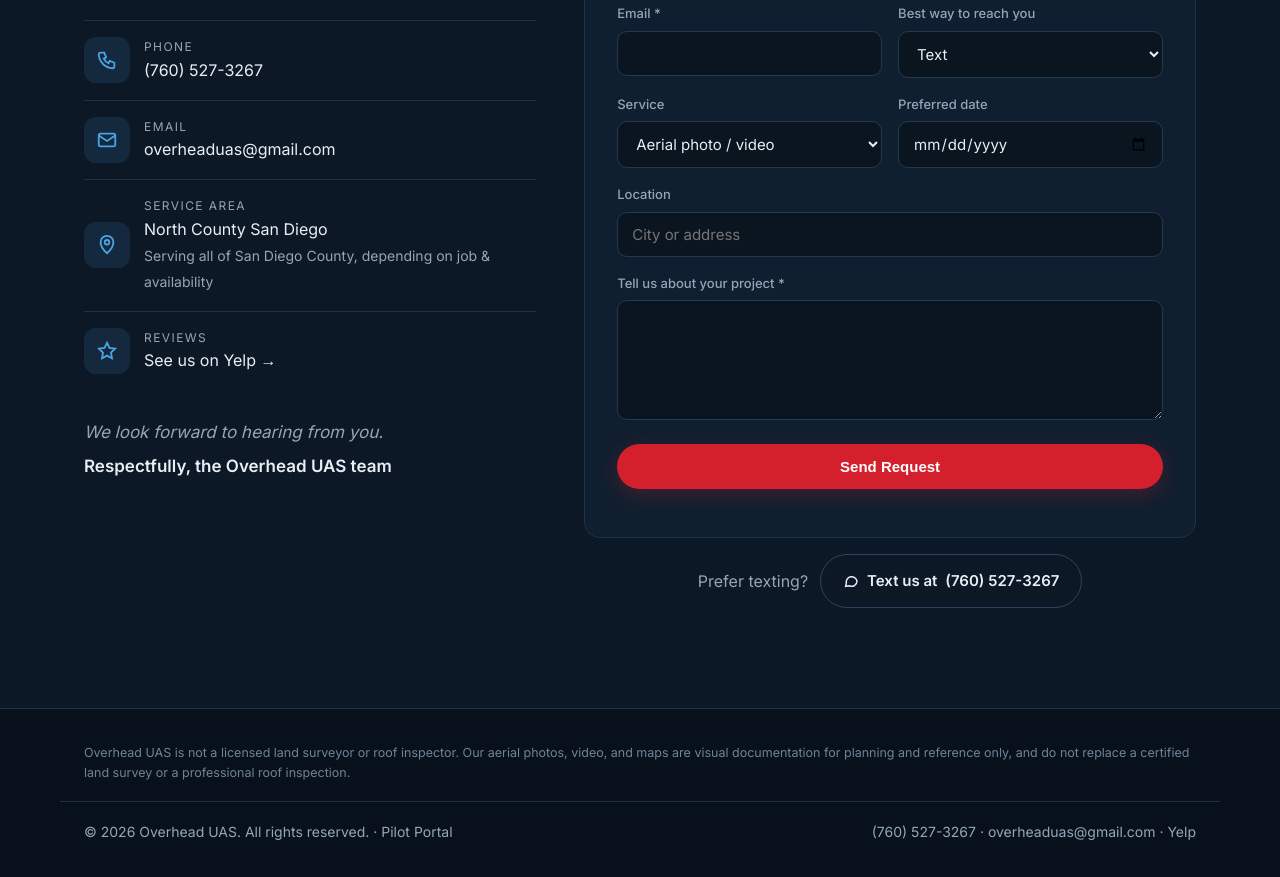
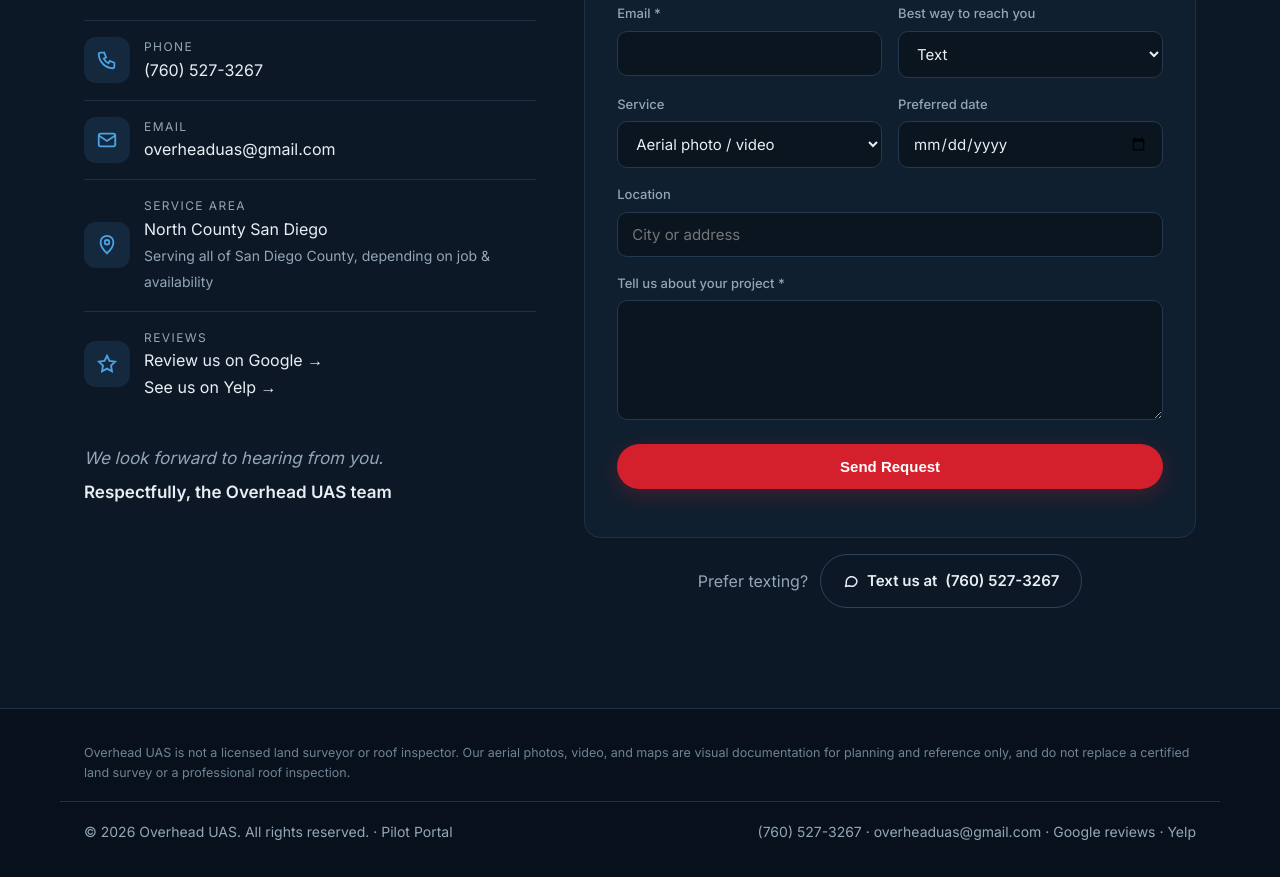
Before and after one commit to BertsHub92/overheaduas-site, a plain HTML site: page index.html in a window 1280 px wide. Shown: the part 7030-7907 px from the top of the page. Drawn offline with Linux system fonts and the light colour scheme.

Commit message:
Website: add Review us on Google links
Co-Authored-By: Claude Opus 5.5 <noreply@anthropic.com>
Claude-Session: https://claude.ai/code/session_014YGy2M2huFVkbJZZpMFLM7

```diff
--- a/index.html
+++ b/index.html
@@ -455,6 +455,7 @@
           <span><svg width="18" height="18" viewBox="0 0 24 24" fill="none" stroke="currentColor" stroke-width="2"><rect x="4" y="4" width="16" height="16" rx="3"/><path d="M8 12l3 3 5-6"/></svg>Insured flights</span>
           <span><svg width="18" height="18" viewBox="0 0 24 24" fill="none" stroke="currentColor" stroke-width="2"><circle cx="12" cy="12" r="9"/><path d="M12 7v5l3 2"/></svg>Flying since 2018</span>
           <a href="https://yelp.to/oQH6SLngww" target="_blank" rel="noopener"><svg width="18" height="18" viewBox="0 0 24 24" fill="none" stroke="currentColor" stroke-width="2"><path d="M12 3l2.7 5.6 6.1.9-4.4 4.3 1 6.1L12 17l-5.4 2.9 1-6.1L3.2 9.5l6.1-.9z"/></svg>Read our Yelp reviews</a>
+          <a href="https://g.page/r/CRL2CBHOBZmgEBM/review" target="_blank" rel="noopener"><svg width="18" height="18" viewBox="0 0 24 24" fill="none" stroke="currentColor" stroke-width="2"><path d="M12 3l2.7 5.6 6.1.9-4.4 4.3 1 6.1L12 17l-5.4 2.9 1-6.1L3.2 9.5l6.1-.9z"/></svg>Review us on Google</a>
         </div>
         <blockquote>"We are passionate about flying and committed to delivering dependable, creative, and high-quality results."</blockquote>
       </div>
@@ -491,7 +492,7 @@
         </div>
         <div class="info-row">
           <div class="icon" style="margin:0"><svg width="22" height="22" viewBox="0 0 24 24" fill="none" stroke="currentColor" stroke-width="2"><path d="M12 3l2.7 5.6 6.1.9-4.4 4.3 1 6.1L12 17l-5.4 2.9 1-6.1L3.2 9.5l6.1-.9z"/></svg></div>
-          <div><small>Reviews</small><a href="https://yelp.to/oQH6SLngww" target="_blank" rel="noopener">See us on Yelp &rarr;</a></div>
+          <div><small>Reviews</small><a href="https://g.page/r/CRL2CBHOBZmgEBM/review" target="_blank" rel="noopener">Review us on Google &rarr;</a><br><a href="https://yelp.to/oQH6SLngww" target="_blank" rel="noopener">See us on Yelp &rarr;</a></div>
         </div>
         <p class="signoff">We look forward to hearing from you.<b>Respectfully, the Overhead UAS team</b></p>
       </div>
@@ -539,7 +540,7 @@
   <div class="wrap disclaimer">Overhead UAS is not a licensed land surveyor or roof inspector. Our aerial photos, video, and maps are visual documentation for planning and reference only, and do not replace a certified land survey or a professional roof inspection.</div>
   <div class="wrap">
     <span>© <span id="yr">2026</span> Overhead UAS. All rights reserved. · <a href="pilots.html">Pilot Portal</a></span>
-    <span><a href="tel:+17605273267" data-phone>(760) 527-3267</a> · <a href="mailto:overheaduas@gmail.com">overheaduas@gmail.com</a> · <a href="https://yelp.to/oQH6SLngww" target="_blank" rel="noopener">Yelp</a></span>
+    <span><a href="tel:+17605273267" data-phone>(760) 527-3267</a> · <a href="mailto:overheaduas@gmail.com">overheaduas@gmail.com</a> · <a href="https://g.page/r/CRL2CBHOBZmgEBM/review" target="_blank" rel="noopener">Google reviews</a> · <a href="https://yelp.to/oQH6SLngww" target="_blank" rel="noopener">Yelp</a></span>
   </div>
 </footer>
 
```
